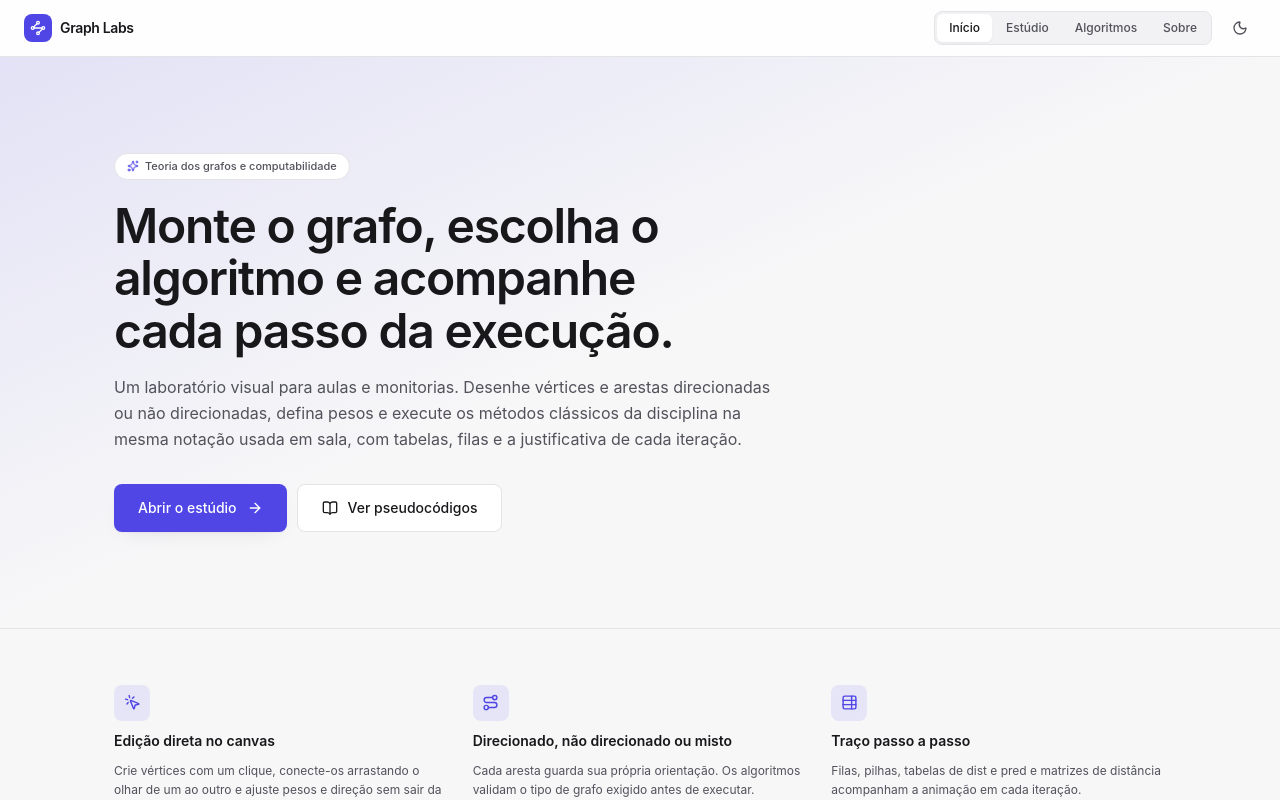
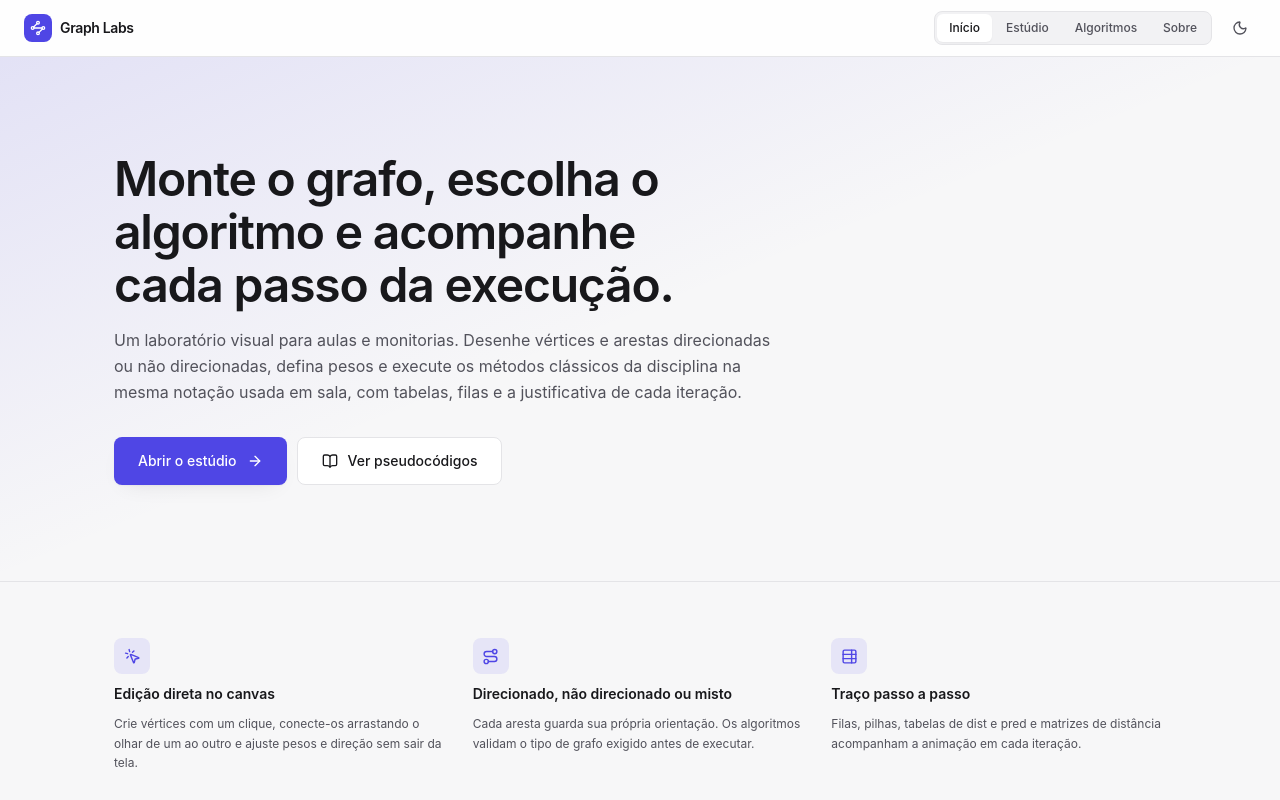
Before and after one commit to arturbomtempo-dev/graph-labs, a React (Vite) app: page / in a window 1280 px wide. Shown: the top 800 px of the page. Built offline with nearby package versions, Linux system fonts and the light colour scheme.

Commit message:
refactor: remove unused icon import and clean up HeroSection component

```diff
--- a/src/pages/About/index.tsx
+++ b/src/pages/About/index.tsx
@@ -5,7 +5,7 @@ import { Card, CardHeader } from '@/components/Card';
 import { algorithms } from '@/lib/algorithms';
 import { author } from '@/lib/author';
 import { presets } from '@/lib/graph/presets';
-import { ArrowRight, BookOpen, Code2, GraduationCap, ScrollText, Users } from 'lucide-react';
+import { ArrowRight, BookOpen, Code2, GraduationCap, ScrollText } from 'lucide-react';
 import { Link } from 'react-router-dom';
 
 const credentials = [
@@ -50,12 +50,11 @@ export function About() {
                         />
 
                         <div className="min-w-0">
-                            <span className="border-line bg-surface text-ink-soft inline-flex items-center gap-1.5 rounded-full border px-3 py-1 text-[11px] font-medium">
-                                <Users size={12} className="text-brand" />
+                            <p className="text-ink-faint text-[11px] font-semibold tracking-wider uppercase">
                                 Sobre o autor
-                            </span>
+                            </p>
 
-                            <h1 className="text-ink mt-4 text-3xl leading-[1.1] font-semibold tracking-tight text-balance sm:text-4xl">
+                            <h1 className="text-ink mt-3 text-3xl leading-[1.1] font-semibold tracking-tight text-balance sm:text-4xl">
                                 {author.name}
                             </h1>
 
--- a/src/pages/Home/_components/HeroSection/index.tsx
+++ b/src/pages/Home/_components/HeroSection/index.tsx
@@ -1,4 +1,4 @@
-import { ArrowRight, BookOpen, Sparkles } from 'lucide-react';
+import { ArrowRight, BookOpen } from 'lucide-react';
 import { Link } from 'react-router-dom';
 import { Button } from '@/components/Button';
 
@@ -10,12 +10,7 @@ export function HeroSection() {
                 className="from-brand/12 pointer-events-none absolute inset-0 bg-gradient-to-br via-transparent to-transparent"
             />
             <div className="relative mx-auto w-full max-w-[1100px] px-4 py-16 sm:px-6 sm:py-24">
-                <span className="border-line bg-surface text-ink-soft inline-flex items-center gap-1.5 rounded-full border px-3 py-1 text-[11px] font-medium">
-                    <Sparkles size={12} className="text-brand" />
-                    Teoria dos grafos e computabilidade
-                </span>
-
-                <h1 className="text-ink mt-5 max-w-3xl text-3xl leading-[1.1] font-semibold tracking-tight text-balance sm:text-5xl">
+                <h1 className="text-ink max-w-3xl text-3xl leading-[1.1] font-semibold tracking-tight text-balance sm:text-5xl">
                     Monte o grafo, escolha o algoritmo e acompanhe cada passo da execução.
                 </h1>
 
```
